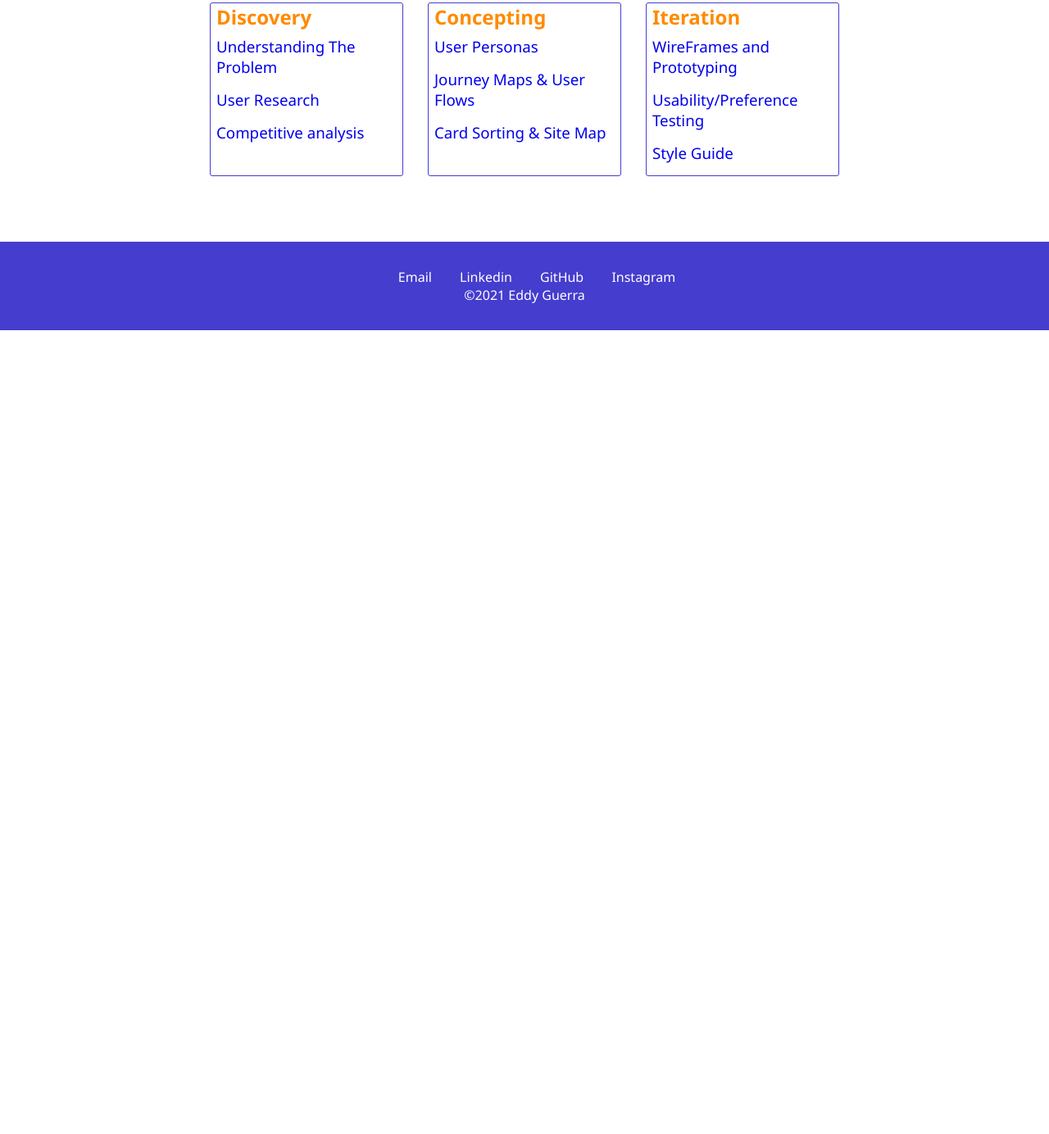
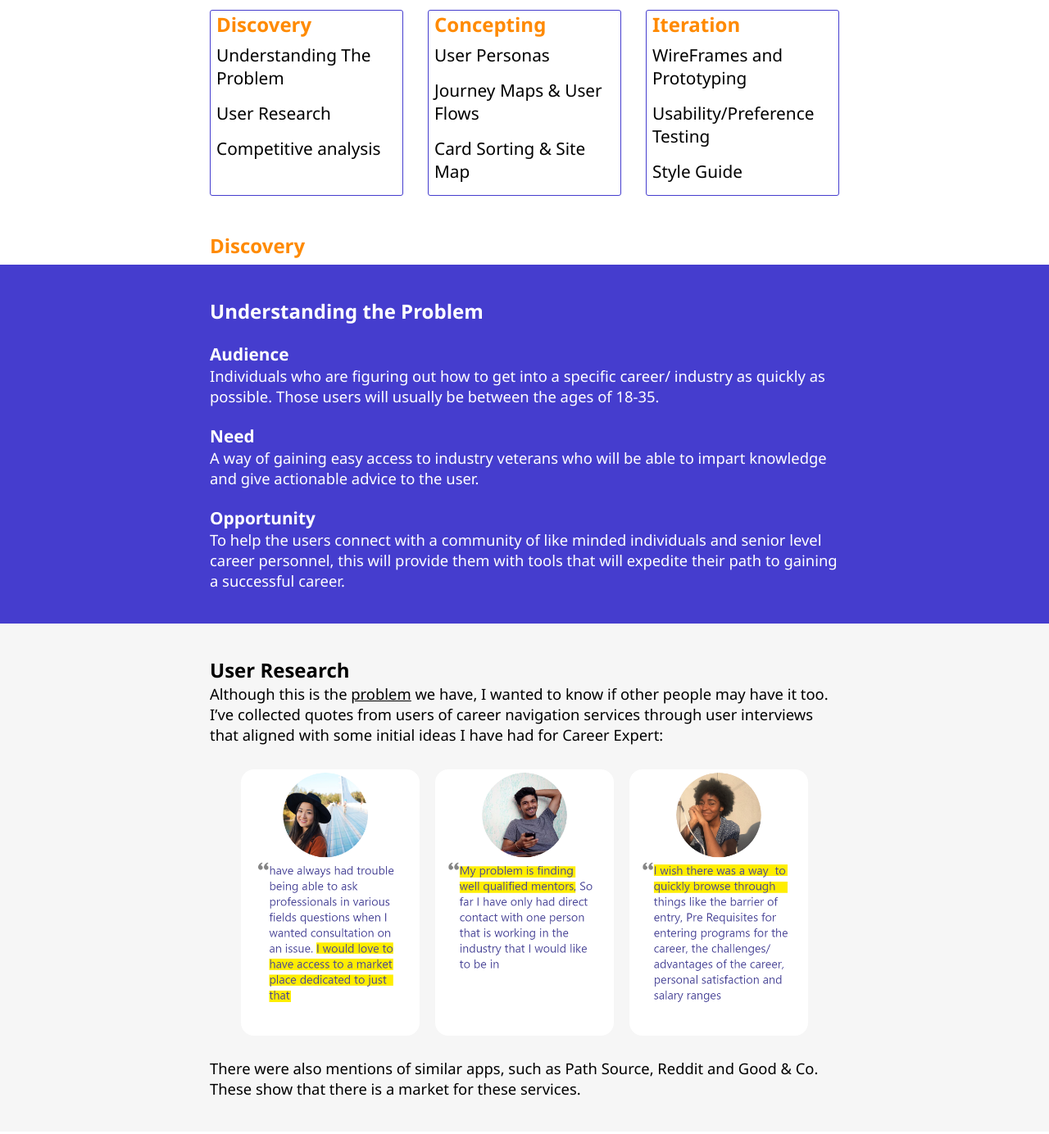
Before and after one commit to eddyguerra/test4, a plain HTML site: page html/careerexpert.html in a window 1280 px wide. Shown: the part 1105-2489 px from the top of the page at 82% size. Before the commit the page ends 1508 px from the top, so only its background shows below. Drawn offline with Linux system fonts and the light colour scheme.

Commit message:
Add files via upload

```diff
--- a/css/career_expert.css
+++ b/css/career_expert.css
@@ -1,4 +1,6 @@
-
+html, body{
+    scroll-behavior: smooth;
+}
 /*Hero*/
 .career_expert_hero_container{
     margin-top: 50px;
@@ -46,7 +48,7 @@
     display: grid;
     grid-template-columns: 60%;
     justify-content: center;
-    padding-bottom: 5rem;
+
 }
 .intro_grid_container_career_expert {
 
@@ -177,11 +179,56 @@
 
 
 
+/*Discovery Session*/
+#uad{
+    background-color:#453DCE ;
+    position: relative;
+    width:100%;
+    padding-top: 40px;
+    padding-bottom: 40px;
+    overflow: hidden;
+
+}
+
+#white h2,
+#white h3,
+#white p{
+    color: white;
+}
 
 
+#ur{
+    background-color: #F6F6F6;
+    padding-top: 40px;
+    overflow: hidden;
+    padding-bottom: 40px;
+}
+
+#testimony_ce ul{
+    margin: 20px auto;
+}
 
 
+#testimony_ce li{
+    margin: 0 ;
+    display: inline-block;
+    margin-top: 30px;
 
+
+}
+
+#testimony_ce li:not(:first-child) {
+    margin-right: 15px;
+}
+
+#testimony_img{
+    width: 17vw;
+
+}
+
+#testimony_ce{
+    text-align: center;
+}
 
 
 
@@ -207,7 +254,6 @@
         display: grid;
         grid-template-columns: 75%;
         justify-content: centre;
-        padding-bottom: 5rem;
         column-width: 60%;
 
     }
@@ -231,8 +277,11 @@
 
 }
 
-
+#testimony_img{
+    width: 20vw;
 
 
 
   }
+
+}
--- a/css/styles.css
+++ b/css/styles.css
@@ -171,7 +171,8 @@ header ul li a {
 
 .career_expert_cover {
     width: 40rem;
-   /* -webkit-transition: transform .7s;*/
+    transition: .3s;
+
 }
 
 #career_expert_cover :hover{
@@ -183,42 +184,8 @@ header ul li a {
 
 
 
-#career-expert-phone{
-    position: relative;
-    display: block;
-    margin-left: auto;
-    margin-right: auto;
-    height: 500px;
-    transition: .2s ;
-}
 
-#work-tag1{
-    text-align: center;
-}
 
-#career-expert-picture::before{
-    content:'' ;
-    position: absolute;
-    top: 188px;
-    margin-left: -77px;
-    height: 400px;
-    width: 400px;
-    border-radius: 50%;
-    background-color: #453DCE;
-    display: block;
-    transition: width opacity 200ms ease-in-out ;
-}
-
-#career-expert-picture :hover{
-    transform: scale(1.03);
-    transition: .2s ;
-}
-#career-expert a{
-    text-decoration: none;
-    list-style: none;
-    color: black;
-
-}
 
 
 
--- a/css/variables.css
+++ b/css/variables.css
@@ -1,3 +1,6 @@
+a {
+    color: black;
+}
 /*font sizes*/
 h1, h2, h3, h4, h5, h6
 {
@@ -9,10 +12,16 @@ h1{
     font-size: 2rem;
 }
 
-
+h2{
+    font-size: 1.5rem;
+    font-weight: bold;
+}
+h3{
+    font-size: 1.3rem;
+}
 
 h4{
-    font-size: 1.6rem;
+    font-size: 1.2rem;
 }
 
 p{
--- a/html/careerexpert.html
+++ b/html/careerexpert.html
@@ -86,8 +86,8 @@
                         <div class="Discovery">
                             <h2 id='index_container_header'>Discovery</h2>
                             <ul id='index_container_list'>
-                                <li><a href='#'><h3>Understanding The Problem</h3></a></li>
-                                <li><a href='#'><h3>User Research</h3></a></li>
+                                <li><a href='#uad'><h3>Understanding The Problem</h3></a></li>
+                                <li><a href='#ur'><h3>User Research</h3></a></li>
                                 <li><a href='#'><h3>Competitive analysis </h3></a></li>
                             </ul>
                         </div>
@@ -108,11 +108,53 @@
                             </ul>
                         </div>
                       </div>
+             </div>
+                <div>
+                    <br><br>
+                    <h2 id='index_container_header' class='centre'>Discovery</h2>
+                    <section id='uad'>
+                        <div class=centre id='white'>
+                            <h2>Understanding the Problem</h2> <br>
+                            <h3><b>Audience</b></h3>
+                            <p>Individuals who are figuring out how to get into a specific career/ industry as quickly as possible.
+                                Those users will usually be between the ages of 18-35.</p><br>
+
+                            <h3><b>Need</b></h3>
+                            <p>A way of gaining easy access to industry veterans who will be able to impart knowledge and give actionable advice to the user.
+                            </p><br>
+
+                            <h3><b>Opportunity</b></h3>
+                            <p>To help the users connect with a community of like minded individuals and senior level career personnel,
+                                this will provide them with tools that will expedite their path to gaining a successful career.</p>
+                            </div>
+                    </section>
+                    <section id='ur'>
+                        <Div class="centre">
+                            <h2>User Research</h2>
+                            <p>Although this is the <a href='#uad'><u>problem</u></a> we have, I wanted to know if other people may have it too.
+                                 I’ve collected quotes from users of career navigation services through user interviews
+                                that aligned with some initial ideas I have had for Career Expert:</p>
+                            <div id='centre_list'>
+                                <ul id='testimony_ce'>
+                                    <li><img src="/image/testimony1.png" alt="testimony" id='testimony_img'></li>
+                                    <li></li><img src='/image/testimony2.png' alt="testimony" id='testimony_img'></li>
+                                    <li></li><img src="/image/testimony3.png" alt="testimony" id='testimony_img'></li>
+                                </ul>
+                            </div><br>
+                            <p>There were also mentions of similar apps, such as Path Source, Reddit and Good & Co.
+                               These show that there is a market for these services.</p>
+                        </Div>
+
+                    </section>
+                </div>
 
 
 
 
-            </div>
+
+
+
+
 
 
 
@@ -131,7 +173,7 @@
 
         </div>
     </div>
-    <footer>
+ <!--<footer>
 
         <ul>
             <li><a href>Email</a></li>
@@ -140,7 +182,7 @@
             <li><a href>Instagram</a></li>
         </ul>
         <h7 style='color: white; text-align: center;'><span>&#169;</span>2021 Eddy Guerra</h7>
-    </footer>
+    </footer>  -->
 
 
     <script src="/app/app.js"></script>
```
Also changed, not shown: image/testimony1.png (added), image/testimony2.png (added), image/testimony3.png (added).
